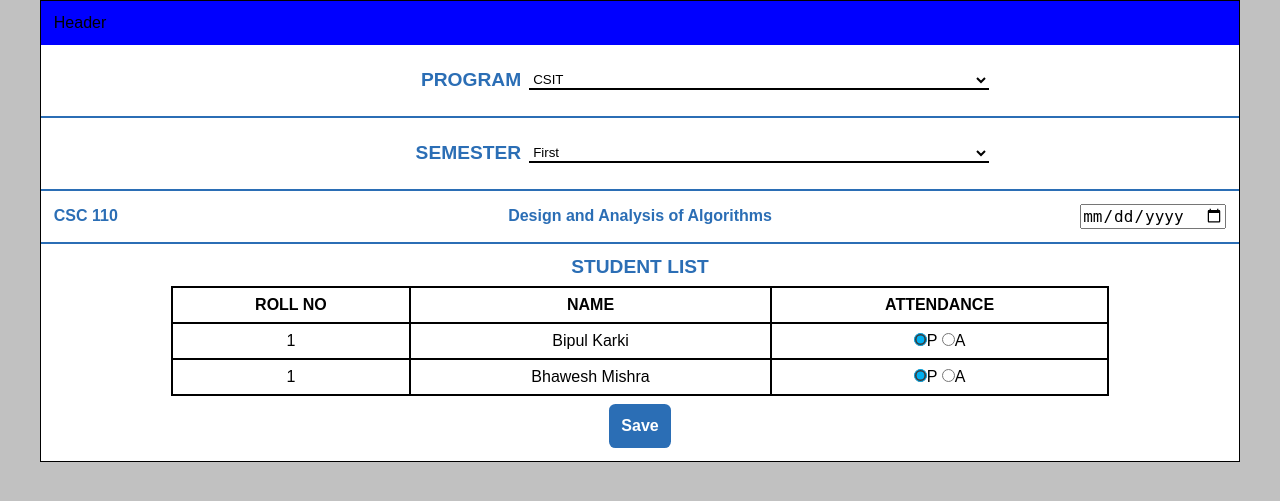
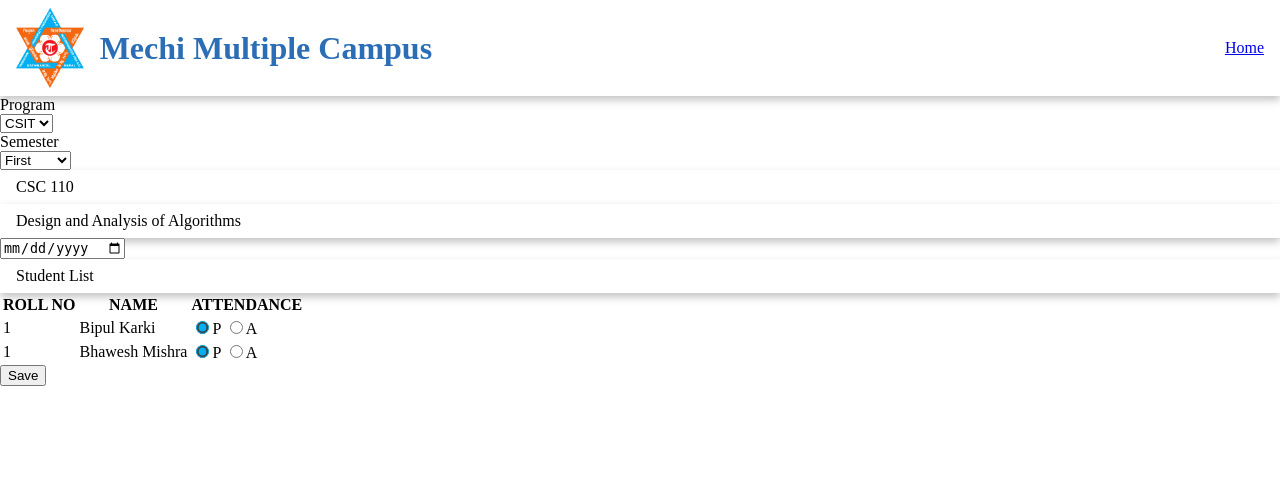
Before and after one commit to bhawesh-mishra/Mechi_Multiple_Campus, a PHP site: page /template/attendance.html in a window 1280 px wide. Shown: the top 501 px of the page. Run offline with PHP 8.4, Linux system fonts and the light colour scheme.

Commit message:
header changess in attendance template

```diff
--- /dev/null
+++ b/res/css/attend.css
@@ -0,0 +1,28 @@
+body {
+    margin: 0;
+}
+
+header {
+    padding: 0.5rem 1rem;
+    display: flex;
+    justify-content: space-between;
+    align-items: center;
+    box-shadow: var(--header-shadow);
+    background-color: var(--main-color);
+}
+
+#logo {
+    display: flex;
+    align-items: center;
+}
+
+img {
+    margin-right:2ch;
+    height: calc(var(--h1-size) * 2 + 1rem);
+    width: auto;
+  }
+  h1 {
+    display: inline;
+    color: var(--accent-color);
+    font-size: var(--h1-size);
+  }
--- a/res/css/attendance.css
+++ /dev/null
@@ -1,156 +0,0 @@
-*{
-    margin: 0;
-    padding: 0;
-    box-sizing: border-box;
-}
-body{
-    font-family: Arial, Helvetica, sans-serif, system;
-    background-color: var(--out_of_focus-color);
-    display: flex;
-    justify-content: center;
-    align-items: center;
-}
-.main{
-    border: 1px solid black;
-    width: min(1200px, 95%);
-    /* min-width: 95%; */
-    display: grid;
-    grid-template-columns: 1fr;
-    grid-template-areas: "header" "program" "semester" "subject" "student";
-}
-.header{
-    grid-area: header;
-    background-color: blue;
-    padding: var(--input-padding);
-}
-.program{
-    grid-area: program;
-    background-color: var(--main-color);
-    color: var(--accent-color);
-    display: grid;
-    grid-template-columns: .5fr .5fr 1fr .5fr;
-    grid-template-rows: 1fr;
-    grid-template-areas: ". label_area dropdown_area";
-    padding: var(--input-padding);
-    gap: var(--grid-gap);
-    border-bottom: 2px solid var(--accent-color);
-}
-.label_area{
-    grid-area: label_area;
-    font-size: 1.2rem;
-    font-weight: bold;
-}
-.dropdown_area{
-    grid-area: dropdown_area;
-    padding-top: var(--input-padding);
-    padding-bottom: var(--input-padding);
-}
-.select{
-    width: 100%;
-    outline: none;
-    background-color: transparent;
-    border: none;
-    border-bottom: 2px solid black;
-}
-option{
-    font-size: 1rem;
-}
-.semester{
-    grid-area: semester;
-    background-color: var(--main-color);
-    color: var(--accent-color);
-    padding: var(--input-padding);
-    display: grid;
-    grid-template-columns: .5fr .5fr 1fr .5fr;
-    grid-template-rows: 1fr;
-    grid-template-areas: ". label_area dropdown_area";
-    gap: var(--grid-gap);
-    border-bottom: 2px solid var(--accent-color);
-}
-.subject{
-    grid-area: subject;
-    background-color: var(--main-color);
-    color: var(--accent-color);
-    padding: var(--input-padding);
-    display: grid;
-    grid-template-columns: 1fr 3fr 1fr;
-    grid-template-rows: 1fr;
-    grid-template-areas: "code title date";
-    gap: var(--grid-gap);
-    font-weight: bold;
-    border-bottom: 2px solid var(--accent-color);
-}
-.title{
-    grid-area: title;
-    display: flex;
-    justify-content: center;
-    align-items: center;
-}
-.code{
-    grid-area: code;
-    display: flex;
-    justify-content: start;
-    align-items: center;
-}
-.date{
-    grid-area: date;
-    display: flex;
-    justify-content: end;
-    align-items: center;
-}
-.date >input{
-    font-size: 1rem;
-}
-.student{
-    grid-area: student;
-    background-color: var(--main-color);
-    padding: var(--input-padding);
-    display: flex;
-    flex-direction: column;
-    justify-content: center;
-    align-items: center;
-    gap: var(--grid-gap);
-    /* border-bottom: 2px solid var(--accent-color); */
-}
-.student >header{
-    color: var(--accent-color);
-    text-transform: uppercase;
-    font-size: 1.2rem;
-    font-weight: bold;
-}
-.student >table{
-    border-collapse: collapse;
-    border: 2px solid black;
-    width: 100%;
-    text-align: center;
-}
-th,td{
-    border: 2px solid black;
-    padding: .5rem;
-}
-button {
-    border: 0;
-    border-radius: var(--input-border_radius);
-    padding: var(--input-padding);
-    width: max-content;
-    font-size: 1rem;
-    font-weight: bold;
-    cursor: pointer;
-    color: var(--main-color);
-    background-color: var(--accent-color);
-}
-button:hover {
-background-color: var(--tertiary-color);
-transition: var(--transition-time);
-}
-/* if screen size is larger than 600px */
-@media only screen and (min-width:600px){
-    .label_area{
-        display: flex;
-        justify-content: end;
-        align-items: center;
-    }
-    .student >table{
-        width: 80%;
-    }
-}
--- a/res/css/theme.css
+++ b/res/css/theme.css
@@ -10,5 +10,6 @@
   --input-padding: 0.8rem;
   --transition-time: 0.3s;
   --h1-size: 2rem;
-  --grid-gap:.5rem;
+  --grid-gap: 0.5rem;
+  --header-shadow: rgba(0, 0, 0, 0.24) 0px 4px 8px;
 }
--- a/template/attendance.html
+++ b/template/attendance.html
@@ -6,15 +6,25 @@
     <title>Attendance</title>
 
     <link rel="stylesheet" href="../res/css/theme.css" />
-    <link rel="stylesheet" href="../res/css/attendance.css">
+    <!-- <link rel="stylesheet" href="../res/css/attendance.css"> -->
+    <link rel="stylesheet" href="../res/css/attend.css">
+
 
 </head>
 <body>
     <div class="main">
-        <div class="header">Header</div>
+        <header>
+            <span id="logo">
+                <img src="../res/img/TU-Logo.svg.png" alt="TU Logo">
+            <h1>Mechi Multiple Campus</h1>
+            </span>
+            <nav>
+                <a href="#">Home</a>
+            </nav>
+        </header>
         <div class="program">
             <div class="label_area">
-                <label for="program">PROGRAM</label>
+                <label for="program">Program</label>
             </div>
 
             <div class="dropdown_area">
@@ -29,7 +39,7 @@
 
         <div class="semester">
             <div class="label_area">
-                <label for="semester">SEMESTER</label>
+                <label for="semester">Semester</label>
             </div>
 
             <div class="dropdown_area">
```
